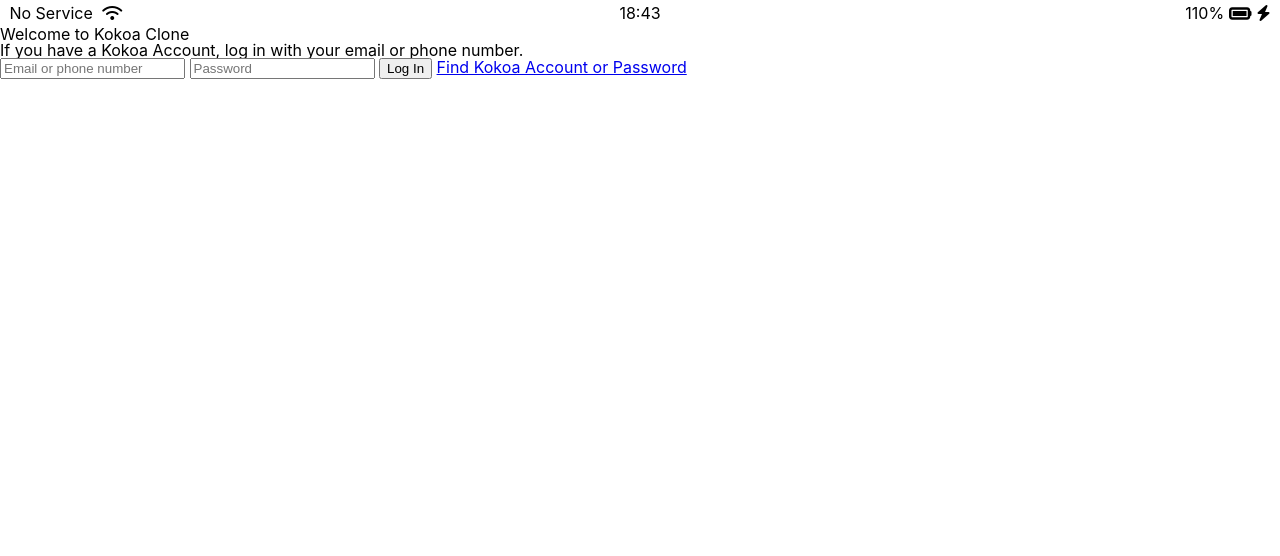
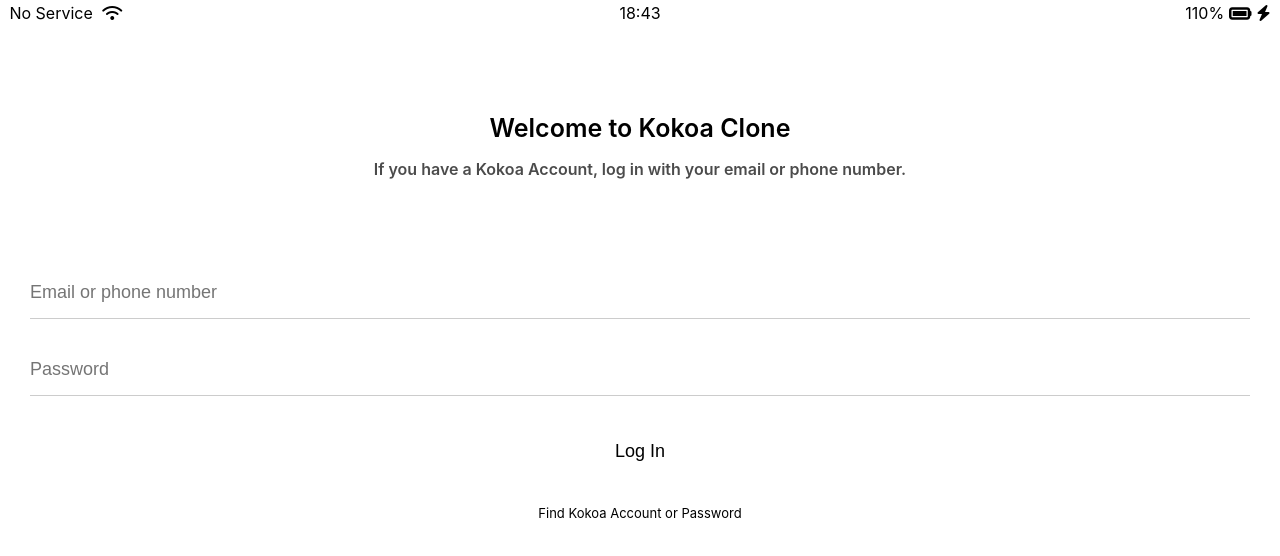
Before and after one commit to nohj0518/kokoa-clone-2021, a plain HTML site: page index.html in a window 1280 px wide. Drawn offline with Linux system fonts and the light colour scheme.

Commit message:
Update status-bar.css

```diff
--- a/css/status-bar.css
+++ b/css/status-bar.css
@@ -21,3 +21,57 @@
 .status-bar__column .fa-battery-full {
   margin: 0px 5px;
 }
+.welcome-header {
+  margin: 90px 0px;
+  text-align: center;
+  display: flex;
+  flex-direction: column;
+  align-items: center;
+  font-weight: 600;
+}
+.welcome-header__title {
+  margin-bottom: 20px;
+  font-size: 25px;
+}
+.welcome-header__text {
+  width: 60%;
+  opacity: 0.7;
+}
+
+#login-form {
+  display: flex;
+  flex-direction: column;
+  margin: 0px 30px;
+}
+#login-form input {
+  border: none;
+  padding: 15px 0px;
+  font-size: 18px;
+  margin-bottom: 25px;
+}
+
+#login-form input:not([type="submit"]) {
+  border-bottom: 1px solid rgba(0, 0, 0, 0.2);
+  transition: border-color 0.3s ease-in-out;
+}
+
+#login-form input ::placeholder {
+  color: rgba(0, 0, 0, 0.4);
+}
+#login-form input:focus {
+  border-color: var(--yellow);
+}
+
+#login-form input[type="submit"] {
+  background-color: var(--yellow);
+  cursor: pointer;
+  padding: 20px 0px;
+  border-radius: 5px;
+}
+
+#login-form a {
+  text-align: center;
+  text-decoration: none;
+  color: inherit;
+  font-size: 13px;
+}
```
